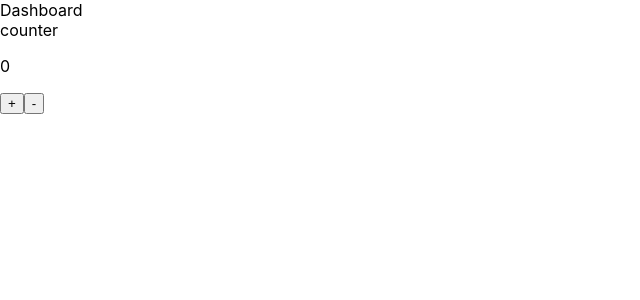
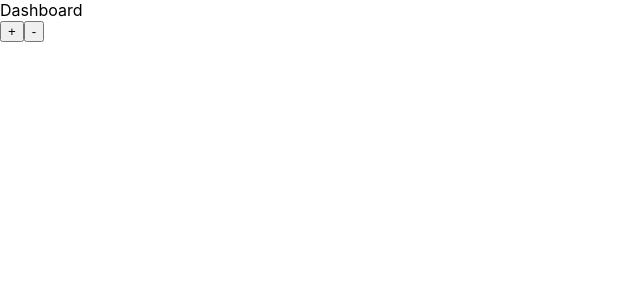
Before and after one commit to GoranAviani/simple_context_counter_in_react, a React (Create React App) app: page / in a window 1280 px wide. Shown: the top 300 px of the page, without its empty margins (0-640 px from the left). Built offline with nearby package versions, Linux system fonts and the light colour scheme.

Commit message:
simple_context_counter_in_react

```diff
--- a/src/counter/Counter.js
+++ b/src/counter/Counter.js
@@ -17,10 +17,6 @@ const Counter = () => {
 
     return(
         <div>
-            counter
-            <p>
-                {ctx.counter}
-            </p>
             <button onClick={addHandler}>+</button>
             <button onClick={removeHandler}>-</button>
 
```
